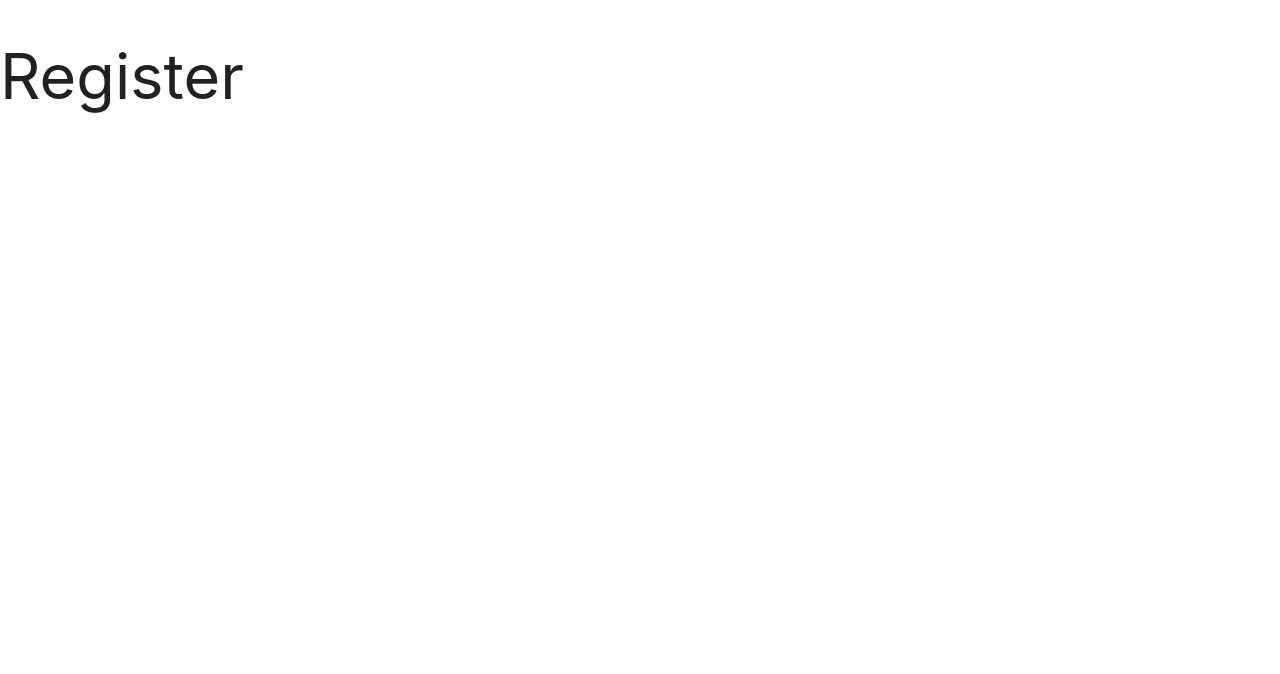
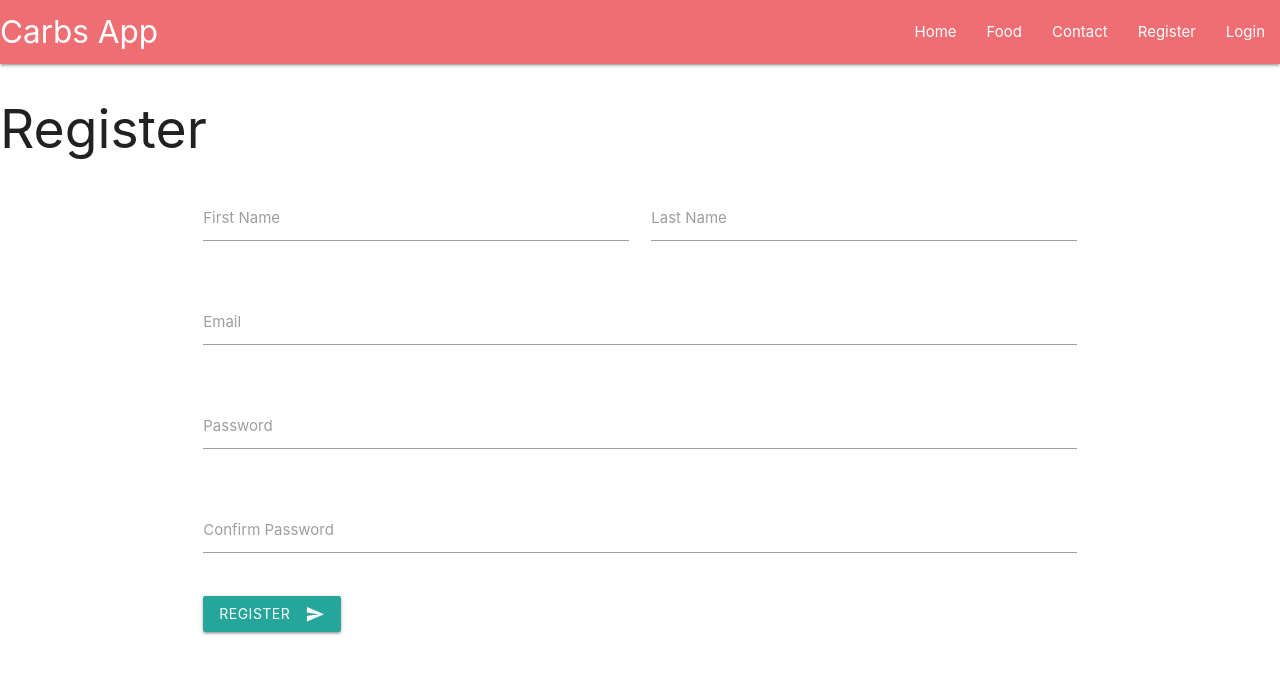
Before and after one commit to afessha/CarbsApp, a website: page register.html in a window 1280 px wide. Drawn offline with nearby package versions, Linux system fonts and the light colour scheme.

Commit message:
add nav bar and register form

```diff
--- a/app.js
+++ b/app.js
@@ -2,6 +2,7 @@ var express = require("express");
 var path = require("path");
 var app = express();
 var port = process.env.PORT || 8080;
+app.use(express.static("public"));
 app.get("/", function(req, res) {
   res.send("Hello my server is working");
   console.log("The server is rrunning at port " + port);
--- /dev/null
+++ b/public/custom.js
@@ -0,0 +1,4 @@
+document.addEventListener("DOMContentLoaded", function() {
+  var elems = document.querySelectorAll(".sidenav");
+  var instances = M.Sidenav.init(elems, options);
+});
--- a/register.html
+++ b/register.html
@@ -16,9 +16,72 @@
 
     <title>Register</title>
   </head>
-  <h1>Register</h1>
+  <nav>
+    <div class="nav-wrapper">
+      <a href="#!" class="brand-logo">Carbs App</a>
+      <a href="#" data-target="mobile-demo" class="sidenav-trigger"
+        ><i class="material-icons">menu</i></a
+      >
+      <ul class="right hide-on-med-and-down">
+        <li><a href="/home">Home</a></li>
+        <li><a href="/food">Food</a></li>
+        <li><a href="/contact">Contact</a></li>
+        <li><a href="/register">Register</a></li>
+        <li><a href="/login">Login</a></li>
+      </ul>
+    </div>
+  </nav>
+
+  <ul class="sidenav" id="mobile-demo">
+    <li><a href="/home">Home</a></li>
+    <li><a href="/food">Food</a></li>
+    <li><a href="/contact">Contact</a></li>
+    <li><a href="/register">Register</a></li>
+    <li><a href="/login">Login</a></li>
+  </ul>
+  <h2>Register</h2>
+  <div class="container">
+<div class="row">
+  <form class="col s12">
+    <div class="row">
+      <div class="input-field col s6">
+        <input id="first_name" type="text" class="validate">
+        <label for="first_name">First Name</label>
+      </div>
+      <div class="input-field col s6">
+        <input id="last_name" type="text" class="validate">
+        <label for="last_name">Last Name</label>
+      </div>
+    </div>
+    <div class="row">
+      <div class="input-field col s12">
+        <input id="email" type="email" class="validate">
+        <label for="email">Email</label>
+      </div>
+    </div>
+    <div class="row">
+      <div class="input-field col s12">
+        <input id="password" type="password" class="validate">
+        <label for="password">Password</label>
+      </div>
+    </div>
+    <div class="row">
+      <div class="input-field col s12">
+        <input id="password" type="password" class="validate">
+        <label for="password">Confirm Password</label>
+      </div>
+    </div>
+    <button class="btn waves-effect waves-light" type="submit" name="action">Register
+      <i class="material-icons right">send</i>
+    </button>
+      </div>
+    </div>
+  </form>
+</div>
+</div>
 
   <body>
     <script src="https://cdnjs.cloudflare.com/ajax/libs/materialize/1.0.0/js/materialize.min.js"></script>
+    <script src="custom.js"></script>
   </body>
 </html>
```
Also changed, not shown: contact.html (+25 -1 lines), food.html (+25 -1 lines), home.html (+25 -1 lines), login.html (+33 -2 lines).
